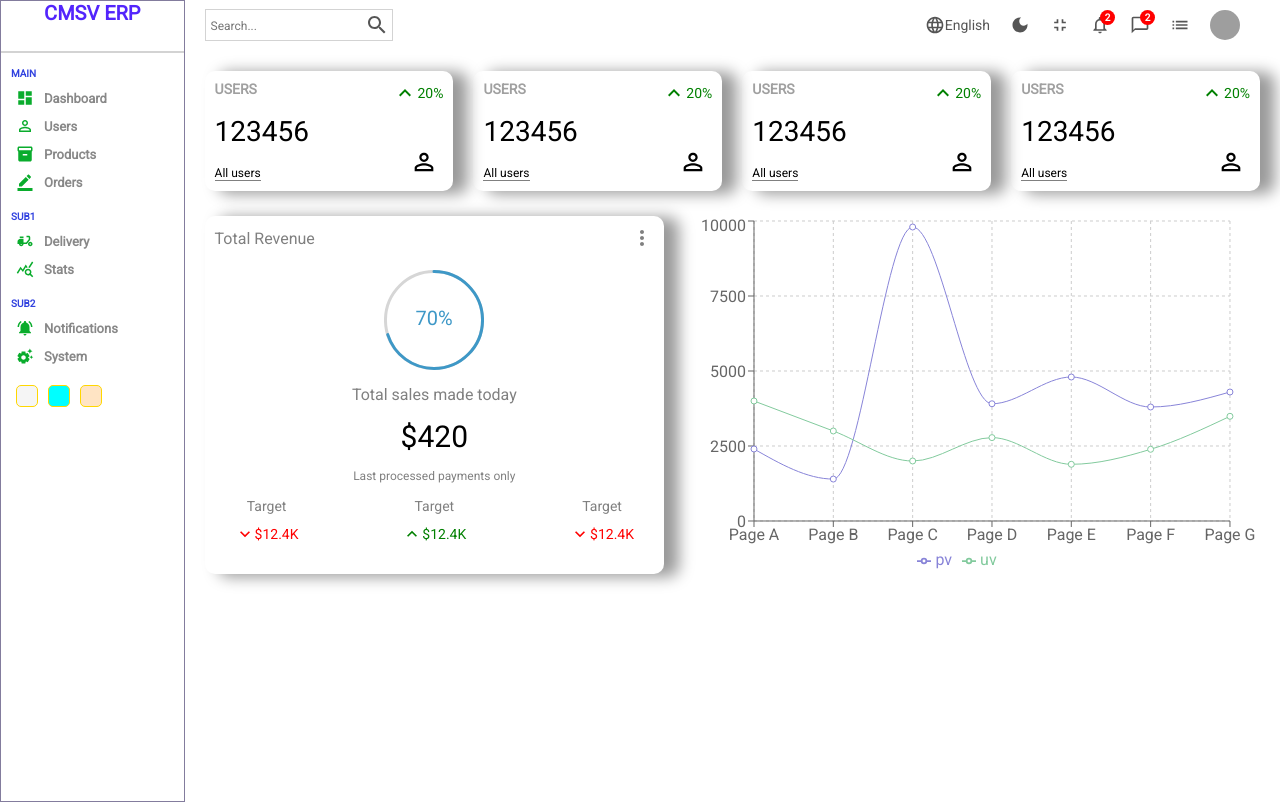
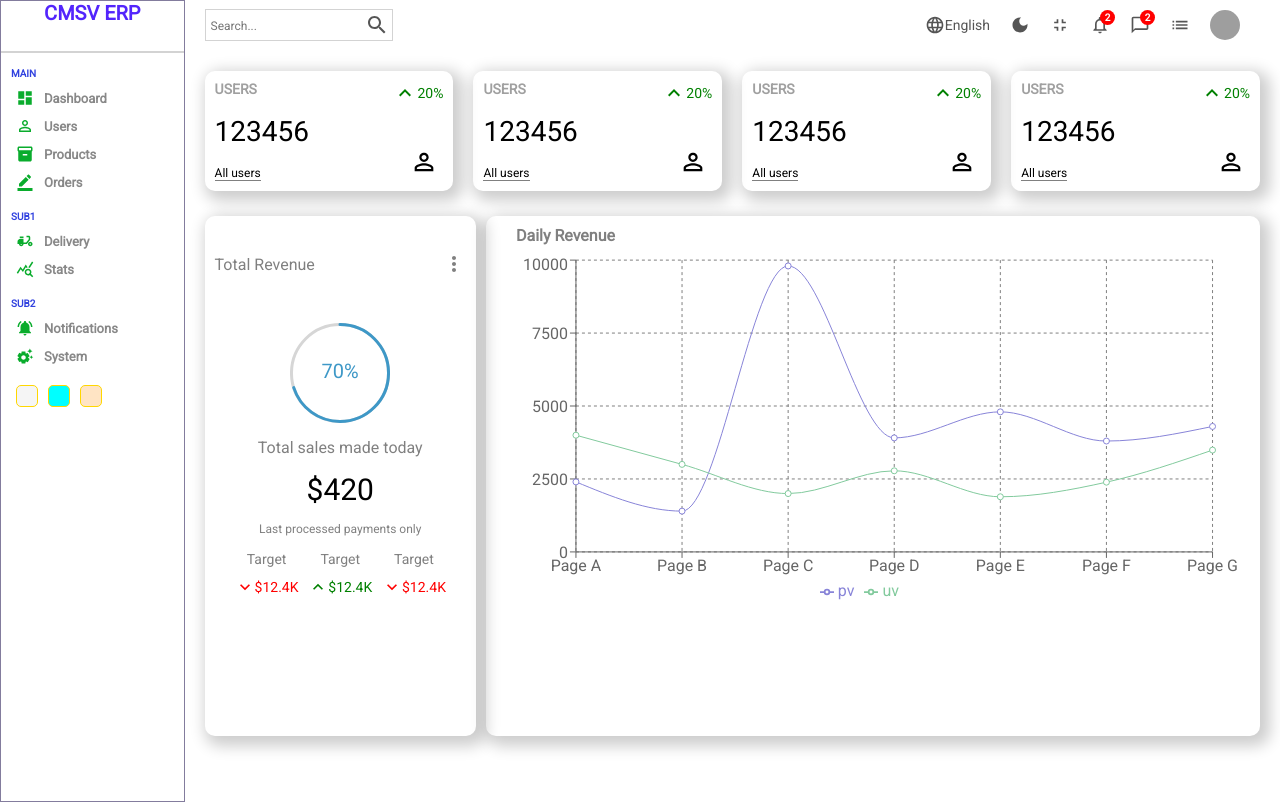
Before and after one commit to vip7009pro/cmsvwebapp, a React (Create React App) app: page / in a window 1280 px wide. Built offline with nearby package versions, Linux system fonts and the light colour scheme; grey boxes are pictures that could not be loaded.

Commit message:
Chỉnh kich thước

```diff
--- a/src/components/Chart/Chart.jsx
+++ b/src/components/Chart/Chart.jsx
@@ -59,7 +59,8 @@ export default function Chart() {
 
   return (
     <div className='chart'>
-      <ResponsiveContainer width='100%' height='100%'>
+      <div className="title">Daily Revenue</div>
+      <ResponsiveContainer width='99%' height={350}>
         <LineChart
           width={500}
           height={300}
@@ -71,7 +72,7 @@ export default function Chart() {
             bottom: 5,
           }}
         >
-          <CartesianGrid strokeDasharray='3 3' />
+          <CartesianGrid strokeDasharray='3 3' className="chartGrid"/>
           <XAxis dataKey='name' />
           <YAxis />
           <Tooltip />
--- a/src/components/Chart/Chart.scss
+++ b/src/components/Chart/Chart.scss
@@ -1,3 +1,18 @@
 .chart {
-    flex: 4;
+    flex: 6;
+    -webkit-box-shadow: 5px 5px 15px 5px rgba(0,0,0,0.29);
+    box-shadow: 5px 5px 15px 5px rgba(0,0,0,0.20);
+    border-radius: 10px;
+    padding: 10px;
+    .title {
+        font-weight: bold;
+        font-size: 16px;
+        color: gray;
+        margin-left: 20px;
+        margin-bottom: 10px;
+    }
+    .chartGrid {
+        stroke: gray;
+    }
+
 }
--- a/src/components/Featured/Featured.scss
+++ b/src/components/Featured/Featured.scss
@@ -1,13 +1,15 @@
 .featured {
-    flex:3;
-    -webkit-box-shadow: 14px 2px 15px 1px rgba(0,0,0,0.4);
-    box-shadow: 14px 2px 15px 1px rgba(0,0,0,0.4);
+    flex:2;
+    -webkit-box-shadow: 5px 5px 15px 5px rgba(0,0,0,0.29);
+    box-shadow: 5px 5px 15px 5px rgba(0,0,0,0.20);
     padding: 10px;
     display: flex;
     flex-direction: column;
-    height: fit-content;
     border-radius: 10px;
+    height: 500px;
+    justify-content: flex-start;
     .top {
+        flex: 1;
         display: flex;
         align-items: center;
         justify-content: space-between;
@@ -21,9 +23,10 @@
         }
     }
     .bottom {
+        flex: 5;
         display: flex;
         flex-direction: column;
-        justify-content: center;
+        justify-content: flex-start;
         align-items: center;
         padding: 20px;
         gap: 15px;
--- a/src/components/Sidebar/Sidebar.jsx
+++ b/src/components/Sidebar/Sidebar.jsx
@@ -8,57 +8,61 @@ import DeliveryDiningIcon from '@mui/icons-material/DeliveryDining';
 import QueryStatsIcon from '@mui/icons-material/QueryStats';
 import NotificationsActiveIcon from '@mui/icons-material/NotificationsActive';
 import SettingsSuggestIcon from '@mui/icons-material/SettingsSuggest';
+import { Link } from 'react-router-dom';
 
 export default function Sidebar() {
   return (
     <div className='sidebar'>
-        <div className="top"><span className="logo">CMSV ERP</span></div>
-        <hr/>
-        <div className="center">
+      <div className='top'>
+        <Link to="/" style={{textDecoration: "none"}}>
+          <span className='logo'>CMSV ERP</span>
+        </Link>
+      </div>
+      <hr />
+      <div className='center'>
         <ul>
-                <p className="title">MAIN</p>
+          <p className='title'>MAIN</p>
           <li>
-                    <DashboardIcon className='icon'/>
+            <DashboardIcon className='icon' />
             <span>Dashboard</span>
           </li>
           <li>
-                    <PersonOutlineIcon className='icon'/>
+            <PersonOutlineIcon className='icon' />
             <span>Users</span>
           </li>
           <li>
-                    <Inventory2Icon className='icon'/>
+            <Inventory2Icon className='icon' />
             <span>Products</span>
           </li>
           <li>
-                    <BorderColorIcon className='icon'/>
+            <BorderColorIcon className='icon' />
             <span>Orders</span>
           </li>
-                <p className="title">SUB1</p>
+          <p className='title'>SUB1</p>
           <li>
-                    <DeliveryDiningIcon className='icon'/>
+            <DeliveryDiningIcon className='icon' />
             <span>Delivery</span>
           </li>
           <li>
-                    <QueryStatsIcon className='icon'/>
+            <QueryStatsIcon className='icon' />
             <span>Stats</span>
           </li>
-                <p className="title">SUB2</p>
+          <p className='title'>SUB2</p>
           <li>
-                    <NotificationsActiveIcon className='icon'/>
+            <NotificationsActiveIcon className='icon' />
             <span>Notifications</span>
           </li>
           <li>
-                    <SettingsSuggestIcon className='icon'/>
+            <SettingsSuggestIcon className='icon' />
             <span>System</span>
           </li>
-
         </ul>
       </div>
-        <div className="bottom">
-            <div className="colorOption"></div>
-            <div className="colorOption"></div>
-            <div className="colorOption"></div>
+      <div className='bottom'>
+        <div className='colorOption'></div>
+        <div className='colorOption'></div>
+        <div className='colorOption'></div>
       </div>
     </div>
-  )
+  );
 }
--- a/src/components/Widget/Widget.scss
+++ b/src/components/Widget/Widget.scss
@@ -3,8 +3,8 @@
     flex: 1;
     padding:10px;
     justify-content: space-between;
-    -webkit-box-shadow: 14px 2px 15px 1px rgba(0,0,0,0.4);
-    box-shadow: 14px 2px 15px 1px rgba(0,0,0,0.4);
+    -webkit-box-shadow: 5px 5px 15px 5px rgba(0,0,0,0.29);
+    box-shadow: 5px 5px 15px 5px rgba(0,0,0,0.20);
     border-radius: 10px;
     height: 100px;
     .left, .right {
@@ -36,7 +36,6 @@
                 color: red;
             }
         }
-
         .icon {
             font-size: 28px;
             padding: 5px;
--- a/src/pages/home/Home.jsx
+++ b/src/pages/home/Home.jsx
@@ -5,7 +5,6 @@ import Navbar from '../../components/Navbar/Navbar'
 import Sidebar from '../../components/Sidebar/Sidebar'
 import Widget from '../../components/Widget/Widget'
 import '../home/home.scss'
-
 
 function Home() {
   return (
```
Also changed, not shown: src/pages/home/home.scss (line endings or trailing spaces). Lines whose indentation alone changed are shown as unchanged.
